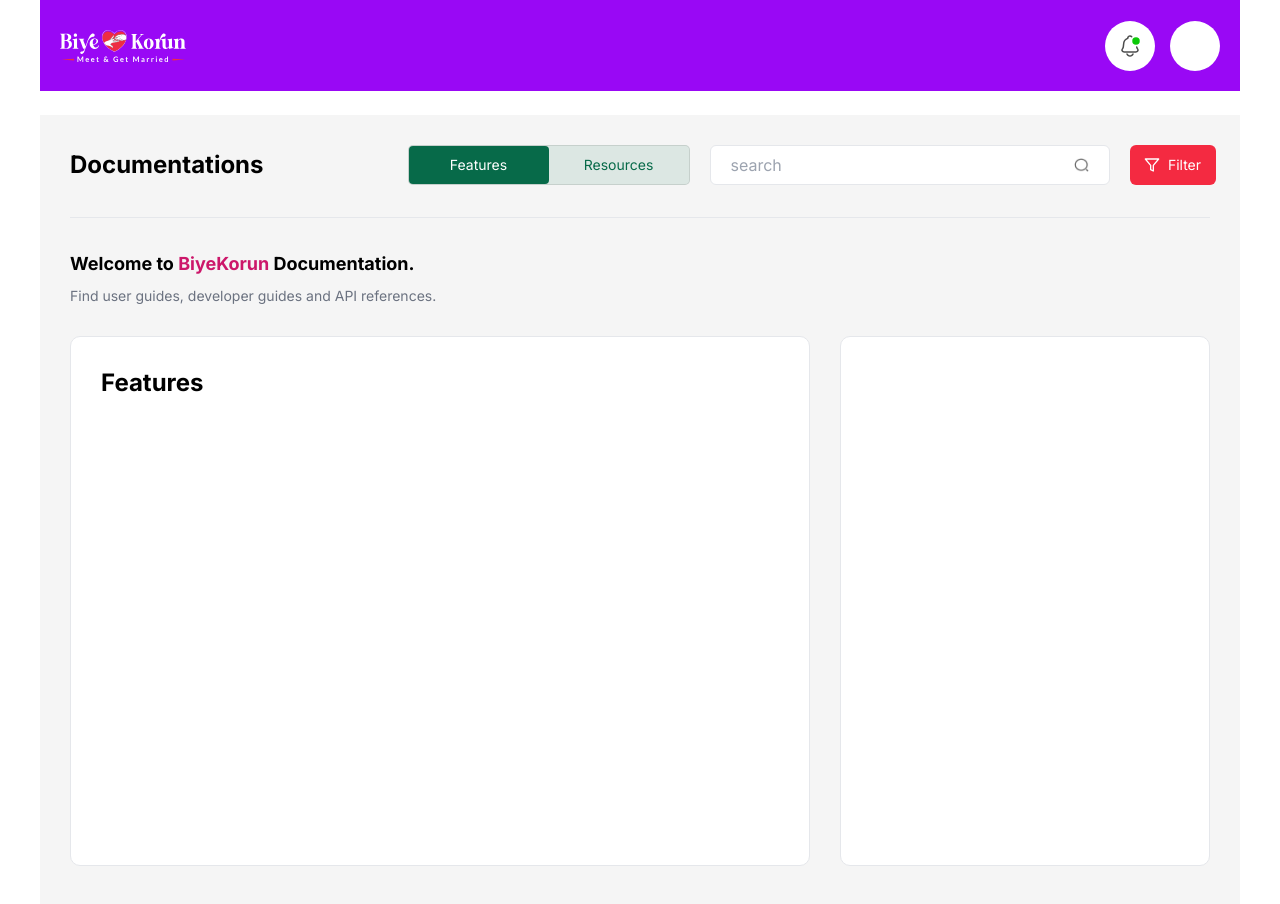
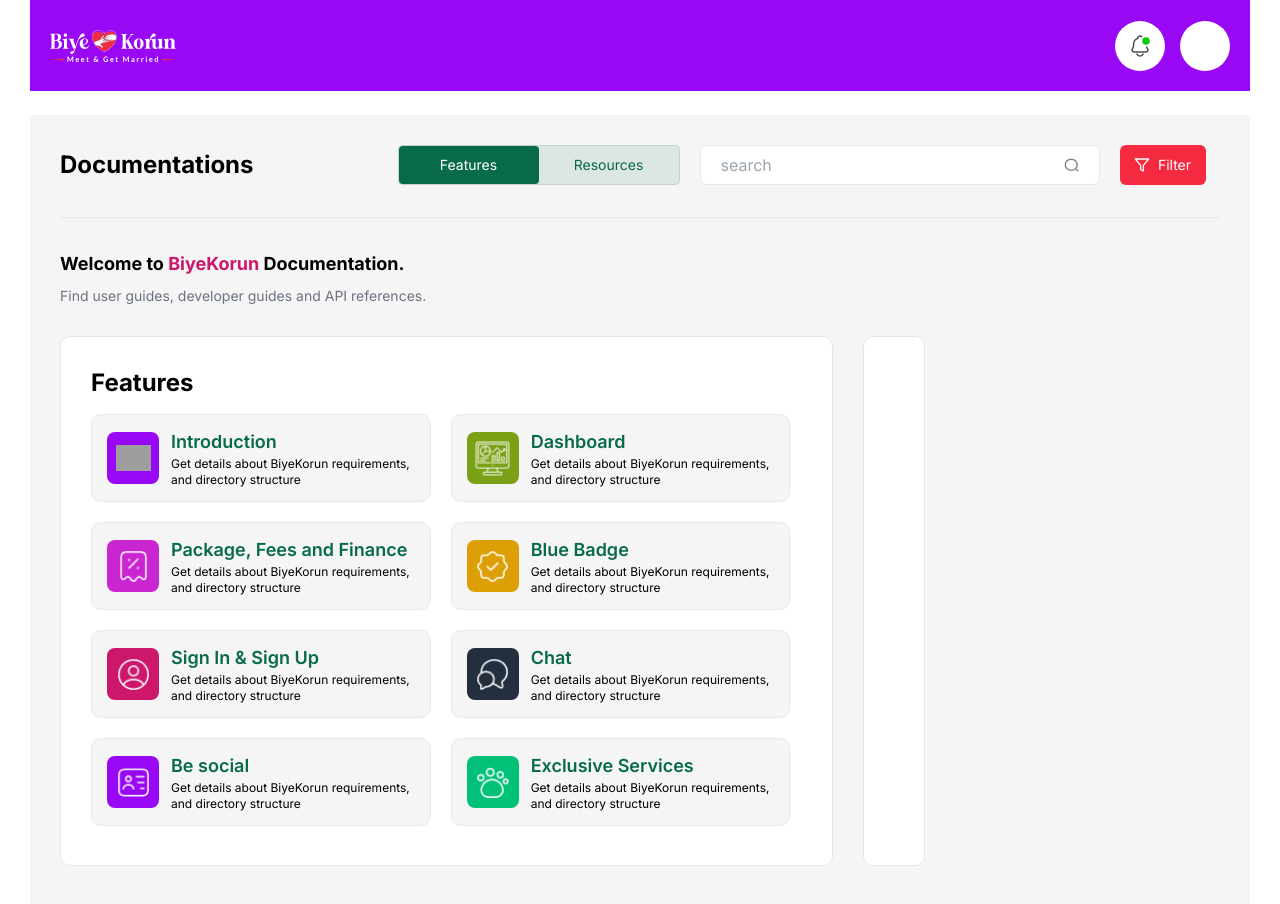
Before and after one commit to MHkhan994/biye-korun-assignment, a Next.js app: page / in a window 1280 px wide. Shown: the top 904 px of the page. Built offline with nearby package versions, Linux system fonts and the light colour scheme; grey boxes are pictures that could not be loaded.

Commit message:
hopepage features cards

```diff
--- a/app/globals.css
+++ b/app/globals.css
@@ -19,7 +19,7 @@
 }
 
 .my-container {
-  @apply lg:max-w-[1200px] mx-auto md:w-full w-full;
+  @apply lg:max-w-[1220px] mx-auto md:w-full w-full;
 }
 
 .bg-gray {
--- a/components/Homepage/Features.jsx
+++ b/components/Homepage/Features.jsx
@@ -1,9 +1,17 @@
 import React from "react";
 import features from "../../public/features.json";
+import InfoCards from "./InfoCards";
+
+import homeStyles from "./Home.module.css";
 
 const Features = () => {
-  console.log(features);
-  return <div></div>;
+  return (
+    <div
+      className={`${homeStyles.tab_container} grid lg:grid-cols-2 grid-cols-1 justify-center gap-[20px] md:h-[412px] w-full tab-container pr-3 overflow-y-auto`}
+    >
+      {features && features.map((f) => <InfoCards key={f.id} item={f} />)}
+    </div>
+  );
 };
 
 export default Features;
--- a/components/Homepage/Home.jsx
+++ b/components/Homepage/Home.jsx
@@ -23,7 +23,7 @@
       </div>
 
       {/* tabs and sidebars */}
-      <div className="grid lg:grid-cols-[2fr_1fr] md:grid-cols-2 grid-cols-1 lg:mt-[30px] mt-[20px] gap-[30px]">
+      <div className="grid lg:grid-cols-[2fr_1fr] md:grid-cols-2 grid-cols-1 lg:mt-[30px] mt-[20px] gap-[20px] lg:gap-0">
         {/* left side tab */}
         <div className="bg-white md:min-h-[530px] w-full lg:p-[30px] p-[20px] rounded-[10px] border">
           <div className="md:hidden pb-[16px]">
@@ -35,7 +35,7 @@
               Find user guides, developer guides and API references.
             </p>
           </div>
-          <h1 className="text-base lg:text-2xl font-bold leading-none">
+          <h1 className="text-base lg:text-2xl font-bold leading-none pb-[15px]">
             {currentTab === "features"
               ? "Features"
               : currentTab === "resources"
@@ -46,7 +46,7 @@
         </div>
 
         {/* right side bar */}
-        <div className="bg-white lg:p-[30px] p-[20px] h-full w-full rounded-[10px] border"></div>
+        <div className="bg-white lg:mx-[30px] lg:p-[30px] p-[20px] h-full lg:w-fit w-full rounded-[10px] border"></div>
       </div>
     </div>
   );
--- /dev/null
+++ b/components/Homepage/Home.module.css
@@ -0,0 +1,22 @@
+/* width */
+.tab_container::-webkit-scrollbar {
+  width: 10px;
+}
+
+/* Track */
+.tab_container::-webkit-scrollbar-track {
+  background: #e4e3e3;
+  border-radius: 18px;
+  margin-left: 9px;
+}
+
+/* Handle */
+.tab_container::-webkit-scrollbar-thumb {
+  background: #b6b6b6;
+  border-radius: 18px;
+}
+
+/* Handle on hover */
+.tab_container::-webkit-scrollbar-thumb:hover {
+  background: #b6b6b6;
+}
--- /dev/null
+++ b/components/Homepage/InfoCards.jsx
@@ -0,0 +1,27 @@
+import Image from "next/image";
+import React from "react";
+
+const InfoCards = ({ item }) => {
+  return (
+    <div className="bg-[#F5F5F5] p-[15px] min-w-[335px] h-[88px] w-full rounded-[10px] border flex items-center justify-between gap-3">
+      <div
+        className={`h-[52px] w-[52px] rounded-[8px] flex justify-center items-center flex-shrink-0`}
+        style={{ backgroundColor: item.color }}
+      >
+        <Image
+          src={item.photo}
+          alt="info cards photo"
+          height={35}
+          width={35}
+          className=""
+        />
+      </div>
+      <div>
+        <h1 className="text-lg font-semibold text-green">{item.title}</h1>
+        <p className="text-xs">{item.message}</p>
+      </div>
+    </div>
+  );
+};
+
+export default InfoCards;
--- a/public/features.json
+++ b/public/features.json
@@ -1,50 +1,65 @@
 [
   {
+    "id": 11,
     "title": "Introduction",
-    "photo": "/features/introduction.png",
+    "photo": "/features/introdtion.png",
     "message": "Get details about BiyeKorun requirements, and directory structure",
     "color": "#9908F5"
   },
   {
+    "id": 12,
     "title": "Dashboard",
-    "photo": "/public/features/dashboard.png",
+    "photo": "/features/dashboard.png",
     "message": "Get details about BiyeKorun requirements, and directory structure",
     "color": "#7AA116"
   },
   {
+    "id": 13,
     "title": "Package, Fees and Finance",
-    "photo": "/public/features/package.png",
+    "photo": "/features/package.png",
     "message": "Get details about BiyeKorun requirements, and directory structure",
     "color": "#C925D1"
   },
   {
+    "id": 14,
     "title": "Blue Badge",
-    "photo": "/public/features/blue_badge.png",
+    "photo": "/features/blue_badge.png",
     "message": "Get details about BiyeKorun requirements, and directory structure",
     "color": "#DD9F06"
   },
   {
+    "id": 15,
     "title": "Sign In & Sign Up",
-    "photo": "/public/features/signIn.png",
+    "photo": "/features/signIn.png",
     "message": "Get details about BiyeKorun requirements, and directory structure",
     "color": "#CC176A"
   },
   {
+    "id": 16,
     "title": "Chat",
-    "photo": "/public/features/chat.png",
+    "photo": "/features/chat.png",
     "message": "Get details about BiyeKorun requirements, and directory structure",
     "color": "#232F3E"
   },
   {
+    "id": 17,
     "title": "Be social",
-    "photo": "/public/features/beSocial.png",
+    "photo": "/features/beSocial.png",
     "message": "Get details about BiyeKorun requirements, and directory structure",
     "color": "#9908F5"
   },
   {
+    "id": 18,
     "title": "Exclusive Services",
-    "photo": "/public/features/services.png",
+    "photo": "/features/services.png",
     "message": "Get details about BiyeKorun requirements, and directory structure",
     "color": "#00C177"
+  },
+  {
+    "id": 16,
+    "title": "Chat",
+    "photo": "/features/chat.png",
+    "message": "Get details about BiyeKorun requirements, and directory structure",
+    "color": "#232F3E"
   }
 ]
```
Also changed, not shown: public/features/dashboard.png, public/features/introduction.png (deleted).
